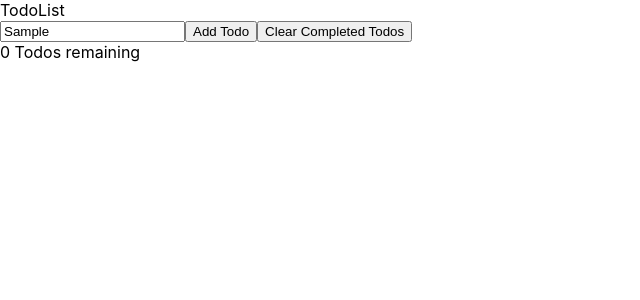
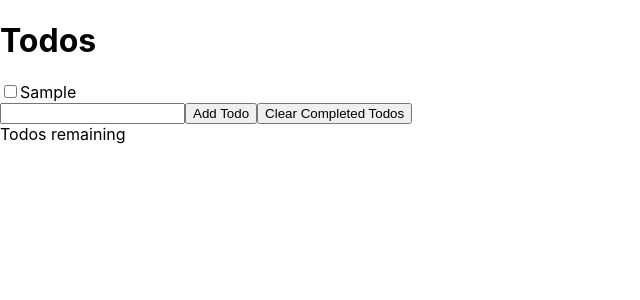
Before and after one commit to olliedeee/react-todo, a React (Create React App) app: page / in a window 1280 px wide. Both pictures are taken after typing "Sample" into the empty fields and a click on the button "Add Todo". Shown: the top 300 px of the page, without its empty margins (0-640 px from the left). Built offline with nearby package versions, Linux system fonts and the light colour scheme.

Commit message:
add uiud to set unique keys, add Todos component

```diff
--- a/package.json
+++ b/package.json
@@ -9,6 +9,7 @@
     "react": "^18.2.0",
     "react-dom": "^18.2.0",
     "react-scripts": "5.0.1",
+    "uuid": "^9.0.0",
     "web-vitals": "^2.1.4"
   },
   "scripts": {
--- a/src/App.js
+++ b/src/App.js
@@ -1,15 +1,31 @@
 import logo from './logo.svg';
 import './App.css';
+import React, { useState, useRef } from 'react';
 import TodoList from './TodoList';
+import { v4 as uuidv4 } from 'uuid';
+
 
 function App() {
+
+  const [todos, setTodos] = useState([])
+
+  const todoNameRef = useRef()
+  function handleAddTodo(e) {
+    const name = todoNameRef.current.value
+    if (name === '') return
+    setTodos(prevTodos => {
+      return [...prevTodos, {id: uuidv4(), name: name, complete: false}]
+    })
+    todoNameRef.current.value = null;
+
+  }
   return (
     <>
-    < TodoList />
-    <input type="test"></input>
-    <button>Add Todo</button>
+    < TodoList todos={todos}/>
+    <input ref={todoNameRef} type="test"></input>
+    <button onClick={handleAddTodo}>Add Todo</button>
     <button>Clear Completed Todos</button>
-    <div>0 Todos remaining</div>
+    <div>{todos.count} Todos remaining</div>
     </>
   )
 }
--- /dev/null
+++ b/src/Todo.js
@@ -0,0 +1,12 @@
+import React from 'react'
+
+export default function Todo({todo}) {
+  return (
+    <div>
+        <label>
+            <input type="checkbox" checked={todo.complete} />
+            {todo.name}
+        </label>
+    </div>
+  )
+}
--- a/src/TodoList.js
+++ b/src/TodoList.js
@@ -1,7 +1,13 @@
-import React from 'react'
+import React from 'react';
+import Todo from './Todo';
 
-export default function TodoList() {
+export default function TodoList({ todos }) {
   return (
-    <div>TodoList</div>
-  )
+    <div>
+      <h1>Todos</h1>
+      {todos.map(todo => {
+        return <Todo key={todo.id} todo={todo} />;
+      })}
+    </div>
+  );
 }
```
Also changed, not shown: 1 other file (tests, documents, lock files or other folders).
